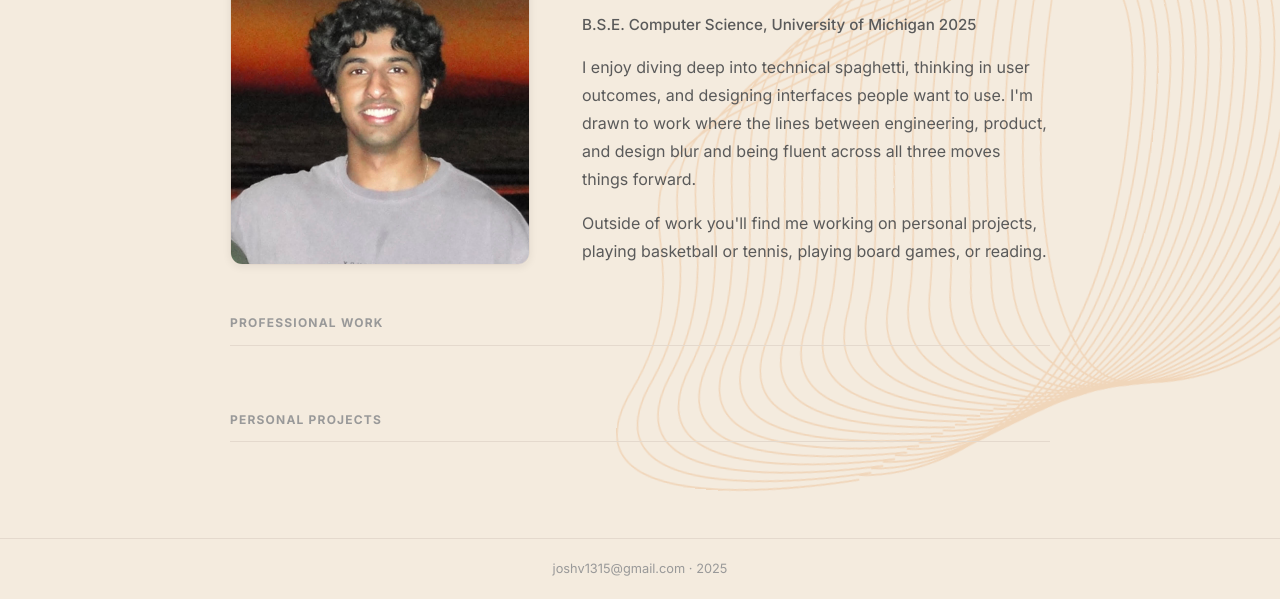
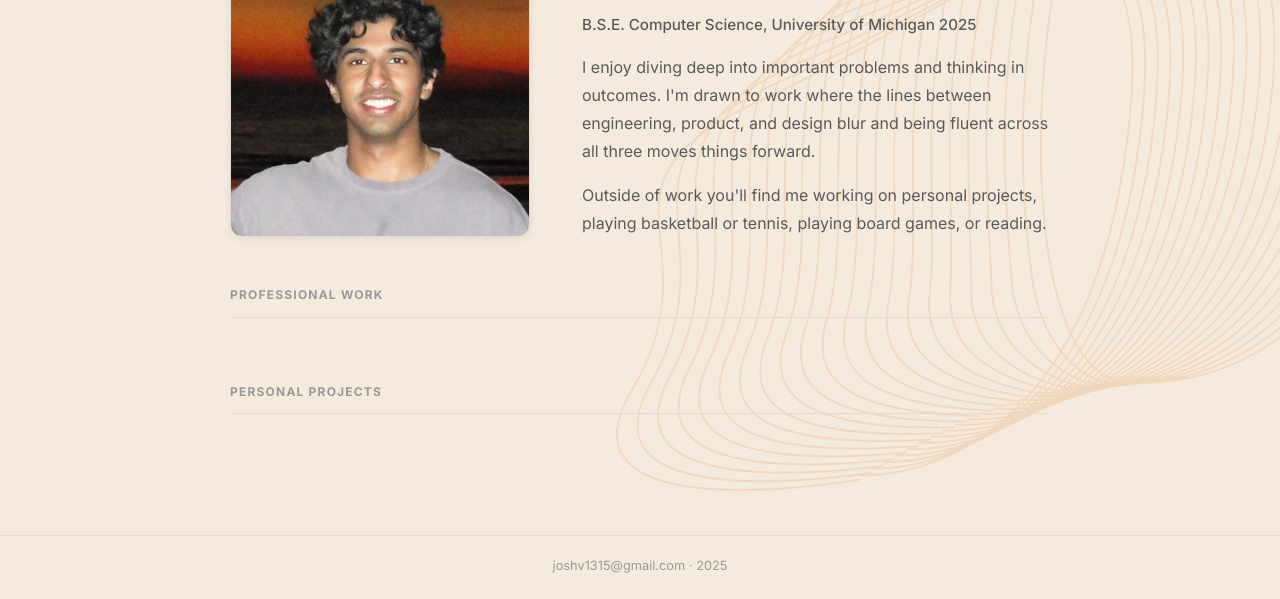
Before and after one commit to joshv1315/joshv1315.github.io, a website: page index.html in a window 1280 px wide. Shown: the part 204-803 px from the top of the page. Drawn offline with Linux system fonts and the light colour scheme.

Commit message:
updated bio a bit

```diff
--- a/index.html
+++ b/index.html
@@ -36,7 +36,7 @@
           <p class="hero-role">Software Engineer &middot; Boston, MA</p>
           <p class="hero-edu">B.S.E. Computer Science, University of Michigan 2025</p>
           <p class="hero-blurb">
-            I enjoy diving deep into technical spaghetti, thinking in user outcomes, and designing interfaces people want to use. I'm drawn to work where the lines between engineering, product, and design blur and being fluent across all three moves things forward.
+            I enjoy diving deep into important problems and thinking in outcomes. I'm drawn to work where the lines between engineering, product, and design blur and being fluent across all three moves things forward.
           </p>
           <p class="hero-blurb">
             Outside of work you'll find me working on personal projects, playing basketball or tennis, playing board games, or reading.
--- a/styles.css
+++ b/styles.css
@@ -162,15 +162,12 @@ main {
 
 /* Hero */
 .hero {
-  display: flex;
+  display: grid;
+  grid-template-columns: 300px 1fr;
   gap: 52px;
-  align-items: stretch;
 }
 
 .hero-photo-wrap {
-  width: 300px;
-  flex-shrink: 0;
-  align-self: stretch;
   position: relative;
   border-radius: 12px;
   overflow: hidden;
@@ -345,8 +342,8 @@ main {
 @media (max-width: 640px) {
   .site-header { padding: 0 20px; }
   main { padding: 36px 20px 60px; gap: 40px; }
-  .hero { flex-direction: column; align-items: flex-start; gap: 28px; }
-  .hero-photo-wrap { width: 200px; aspect-ratio: 4 / 5; align-self: auto; }
+  .hero { grid-template-columns: 1fr; gap: 28px; }
+  .hero-photo-wrap { width: 200px; aspect-ratio: 4 / 5; }
   .hero-name { font-size: 1.8rem; }
   .hero-blurb { max-width: 100%; }
   .site-nav { gap: 0; }
```
